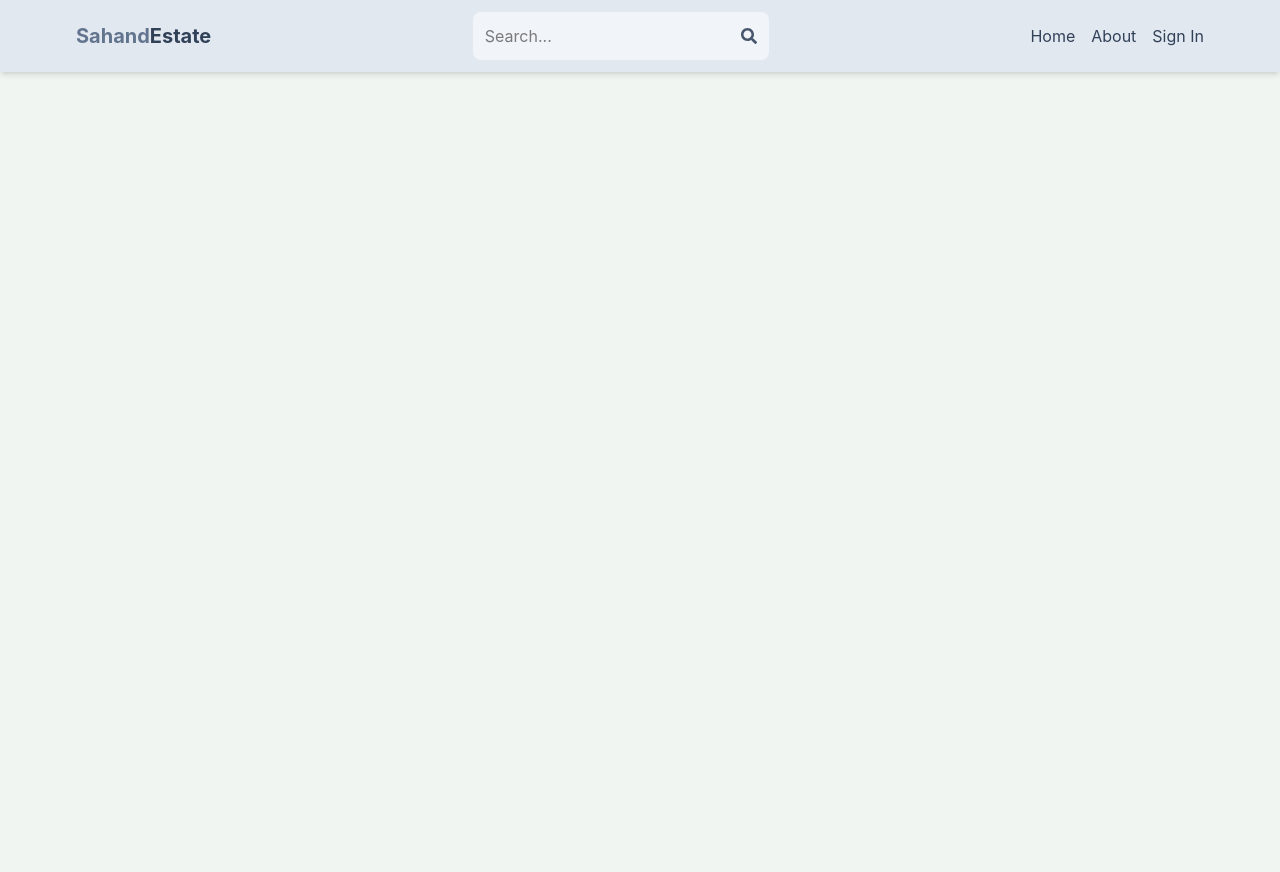
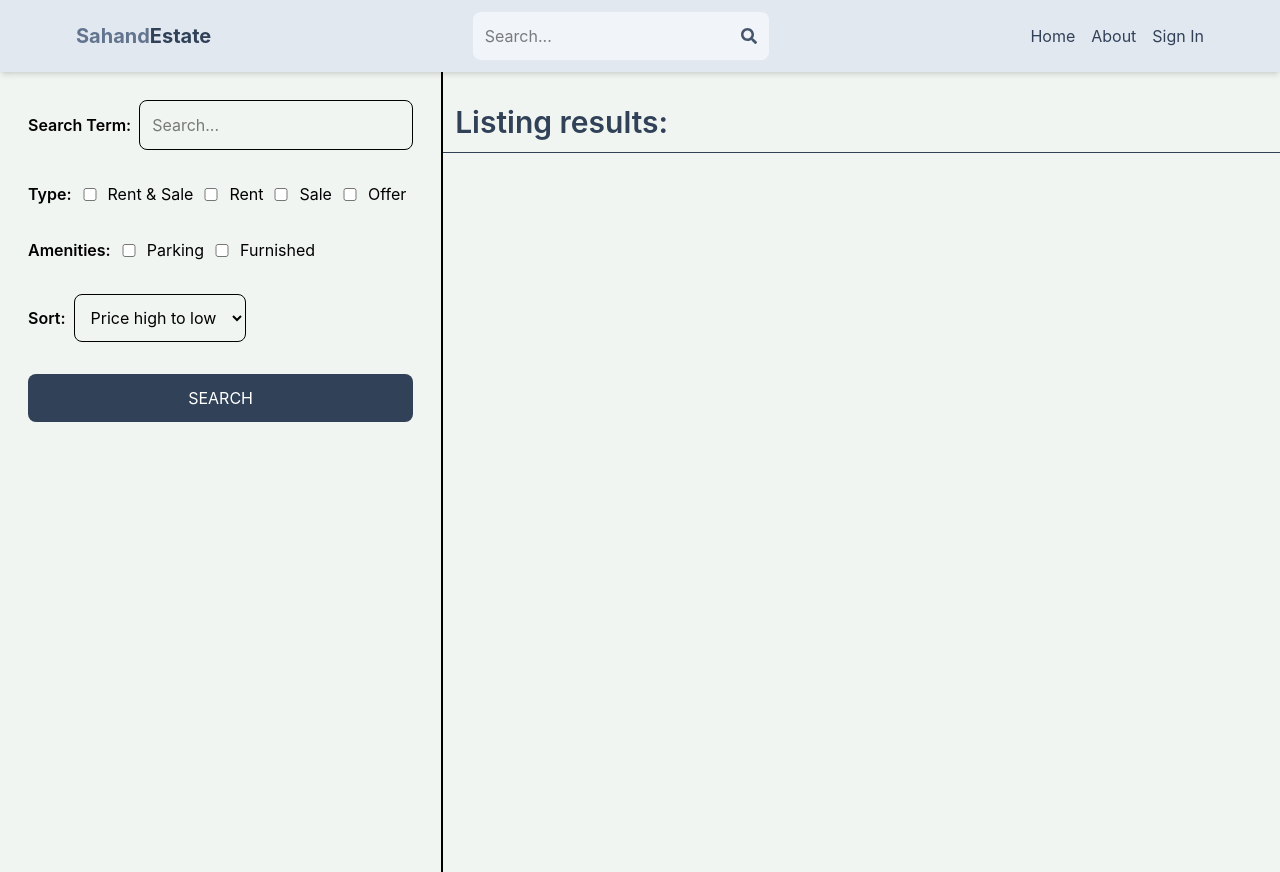
Before and after one commit to habibtariq513/MERN-Real-Estate-Project, a React (Vite) app in the folder client/: page /search in a window 1280 px wide. Before the commit the page ends 800 px from the top, so only its background shows below. Built offline with nearby package versions, Linux system fonts and the light colour scheme; no server answers.

Commit message:
add Search component and route for listing search functionality

```diff
--- a/client/src/App.jsx
+++ b/client/src/App.jsx
@@ -9,6 +9,7 @@
 import CreateListing from './pages/CreateListing';
 import UpdateListing from './pages/UpdateListing.jsx';
 import Listing from './pages/Listing.jsx';
+import Search from './pages/Search.jsx';
 
 export default function App() {
   return <BrowserRouter>
@@ -17,6 +18,7 @@
       <Route path='/' element={<Home/>} />
       <Route path='/about' element={<About/>} />
       <Route path="/listing/:listingId" element={<Listing />} />
+      <Route path="/search" element={<Search />} />
       <Route element={<PrivateRoutes/>}>
         <Route path='/profile' element={<Profile/>}/>
         <Route path="/create-listing" element={<CreateListing />} />
--- /dev/null
+++ b/client/src/pages/Search.jsx
@@ -0,0 +1,76 @@
+export default function Search() {
+  return (
+    <div className="flex flex-col md:flex-row">
+      <div className="p-7 border-b-2 md:border-b-0 md:border-r-2 md:min-h-screen">
+        <form className="flex flex-col gap-8">
+          <div className="flex items-center gap-2">
+            <label htmlFor="searchTerm" className="whitespace-nowrap font-semibold">
+              Search Term:
+            </label>
+            <input
+              type="text"
+              id="searchTerm"
+              placeholder="Search..."
+              className="border rounded-lg p-3 w-full"
+            />
+          </div>
+
+          <div className="flex gap-2 flex-wrap items-center">
+            <span className="font-semibold">Type:</span>
+            <div className="flex gap-2 items-center">
+              <input type="checkbox" id="all" className="w-5" />
+              <label htmlFor="all">Rent &amp; Sale</label>
+            </div>
+            <div className="flex gap-2 items-center">
+              <input type="checkbox" id="rent" className="w-5" />
+              <label htmlFor="rent">Rent</label>
+            </div>
+            <div className="flex gap-2 items-center">
+              <input type="checkbox" id="sale" className="w-5" />
+              <label htmlFor="sale">Sale</label>
+            </div>
+            <div className="flex gap-2 items-center">
+              <input type="checkbox" id="offer" className="w-5" />
+              <label htmlFor="offer">Offer</label>
+            </div>
+          </div>
+
+          <div className="flex gap-2 flex-wrap items-center">
+            <span className="font-semibold">Amenities:</span>
+            <div className="flex gap-2 items-center">
+              <input type="checkbox" id="parking" className="w-5" />
+              <label htmlFor="parking">Parking</label>
+            </div>
+            <div className="flex gap-2 items-center">
+              <input type="checkbox" id="furnished" className="w-5" />
+              <label htmlFor="furnished">Furnished</label>
+            </div>
+          </div>
+
+          <div className="flex items-center gap-2">
+            <label htmlFor="sort_order" className="font-semibold">
+              Sort:
+            </label>
+            <select id="sort_order" className="border rounded-lg p-3">
+              <option value="regularPrice_desc">Price high to low</option>
+              <option value="regularPrice_asc">Price low to high</option>
+              <option value="createdAt_desc">Latest</option>
+              <option value="createdAt_asc">Oldest</option>
+            </select>
+          </div>
+
+          <button className="bg-slate-700 text-white p-3 rounded-lg uppercase hover:opacity-95">
+            Search
+          </button>
+        </form>
+      </div>
+
+      <div className="flex-1">
+        <h1 className="text-3xl font-semibold border-b p-3 text-slate-700 mt-5">
+          Listing results:
+        </h1>
+        <div className="p-7" />
+      </div>
+    </div>
+  );
+}
```
